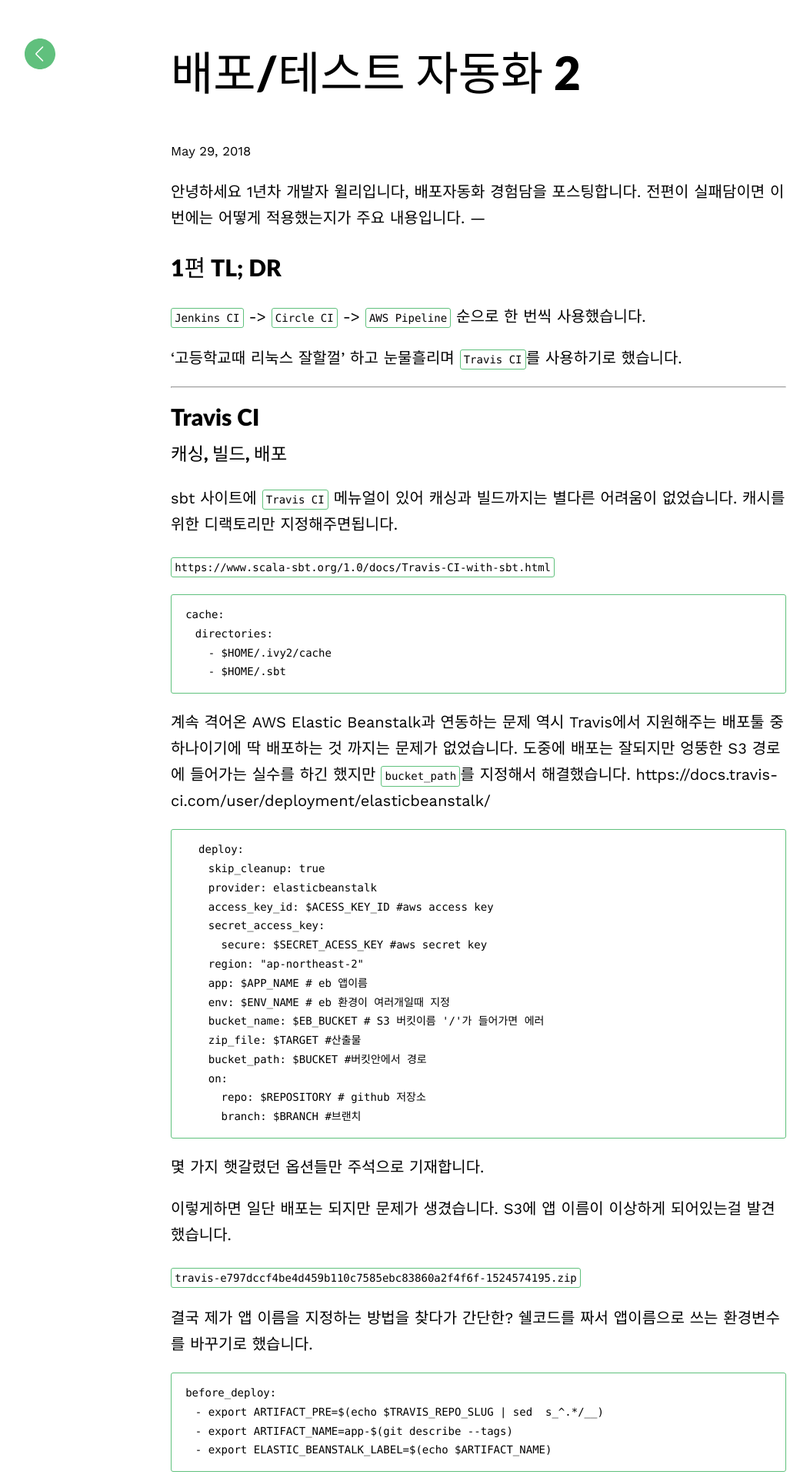
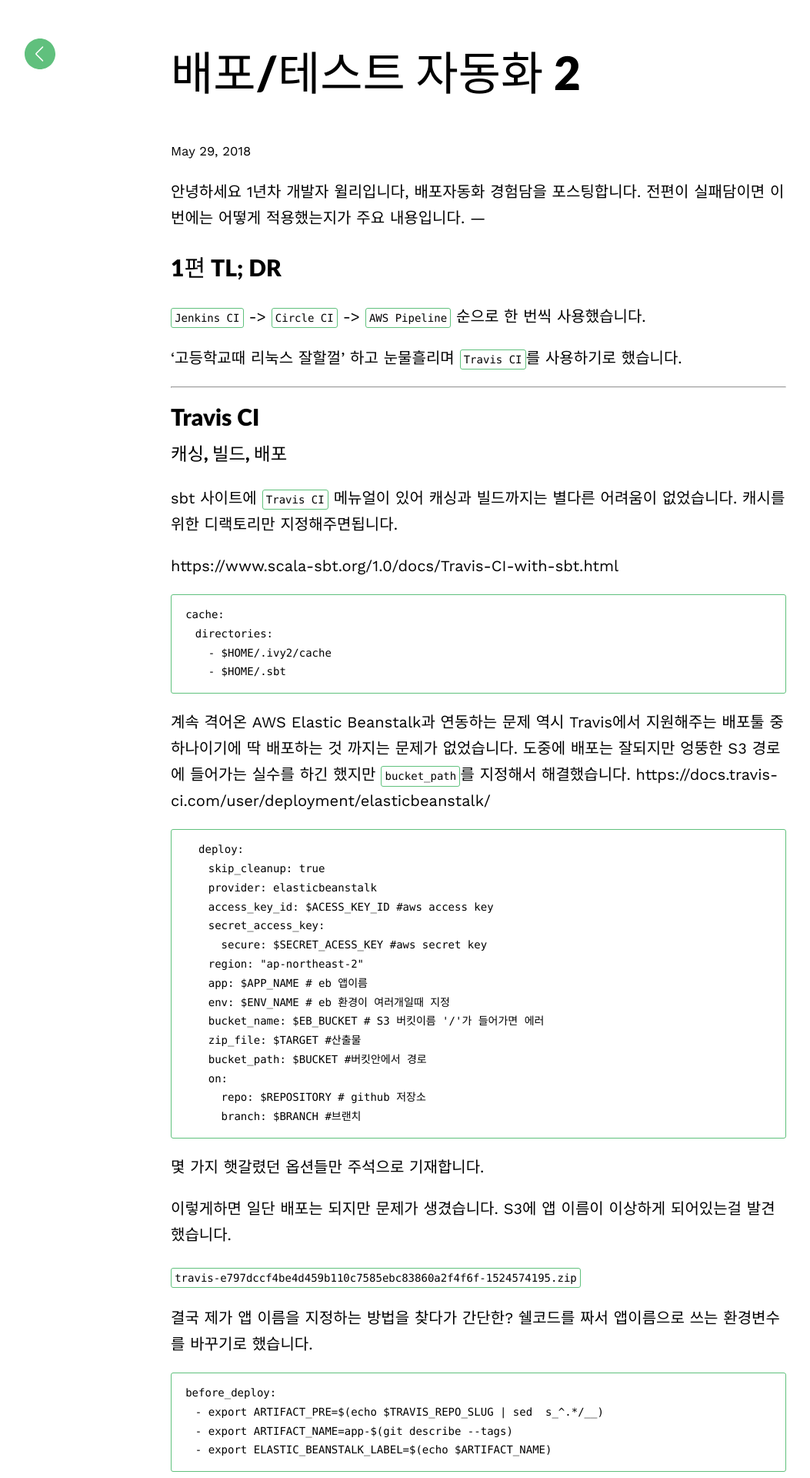
Before and after one commit to madup-inc/madup-inc.github.io, a Jekyll site: the page built from _posts/2018-05-29-travis2.md, in a window 1280 px wide. Shown: the top 1920 px of the page at 77% size, without its empty margins (18-1071 px from the left). Built offline with Jekyll 4.4.1, drawn with Linux system fonts in a browser that asks for light colours; some web fonts are replaced.

```diff
--- a/_posts/2018-05-29-travis2.md
+++ b/_posts/2018-05-29-travis2.md
@@ -22,7 +22,7 @@ title: 배포/테스트 자동화 2
 sbt 사이트에 `Travis CI` 메뉴얼이 있어 캐싱과 빌드까지는 별다른 어려움이 없었습니다.
 캐시를 위한 디랙토리만 지정해주면됩니다.
 
-`https://www.scala-sbt.org/1.0/docs/Travis-CI-with-sbt.html`
+https://www.scala-sbt.org/1.0/docs/Travis-CI-with-sbt.html
 
     cache:
       directories:
```
